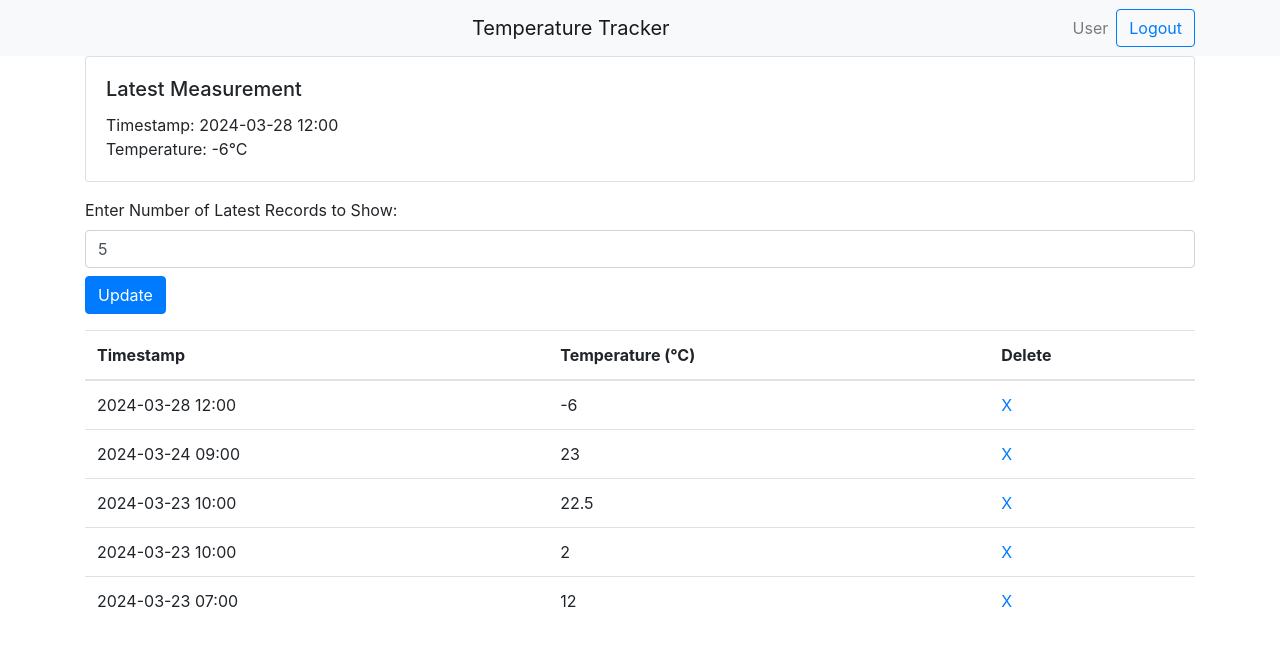
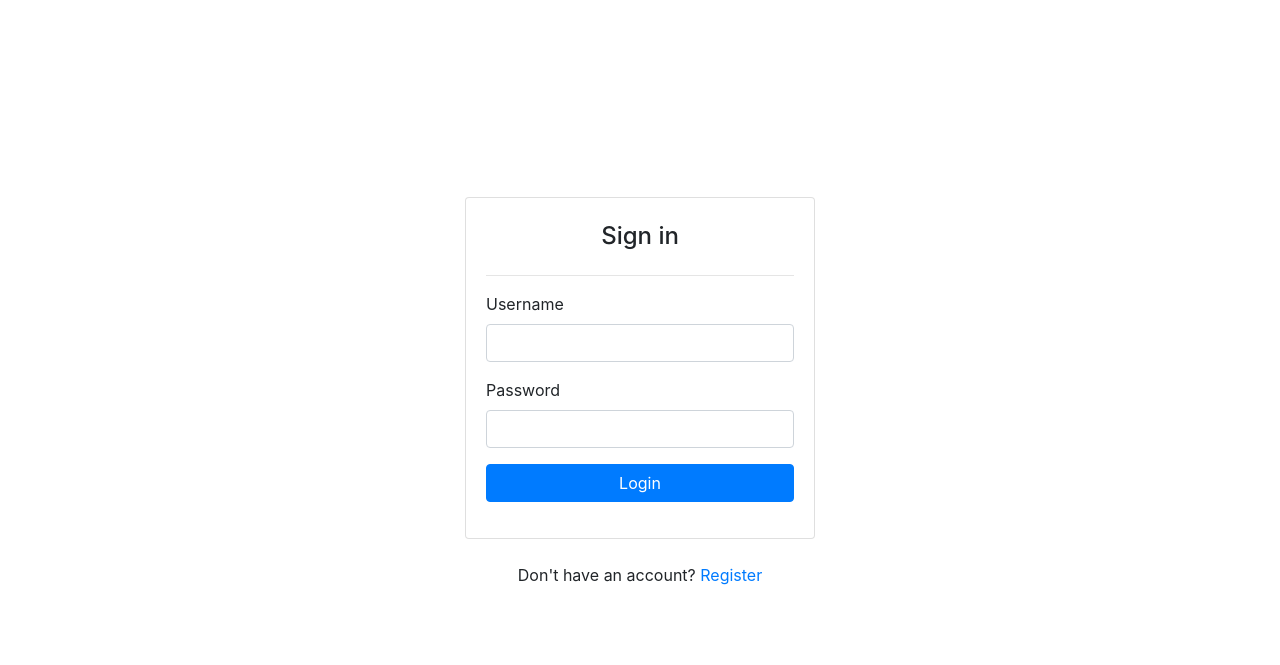
Before and after one commit to deekeej/Weather-App, a Flask app: page / in a window 1280 px wide. Shown: the top 665 px of the page. After the commit the page ends 585 px from the top, so only its background shows below. Run offline with Flask 3, Linux system fonts and the light colour scheme; some libraries are stand-ins or nearby versions.

Commit message:
MiniProject2

```diff
--- /dev/null
+++ b/controllers/site_routes.py
@@ -0,0 +1,25 @@
+# site_routes.py
+from flask import Blueprint, render_template
+from services.measurement_service import (
+    get_last_measurement,
+    get_last_x_measurements,
+)
+
+site_blueprint = Blueprint('site', __name__)
+
+@site_blueprint.route('/')
+def index():
+    return render_template('login.html')
+
+@site_blueprint.route('/dashboard')
+def dashboard():
+    latest_measurement = get_last_measurement()
+    last_measurements = get_last_x_measurements(5)  # For example, get the last 5
+    num_last_measurements = len(last_measurements)
+
+    return render_template(
+        'dashboard.html',
+        latest_measurement=latest_measurement,
+        last_measurements=last_measurements,
+        num_last_measurements=num_last_measurements,
+    )
--- a/main.py
+++ b/main.py
@@ -1,64 +1,14 @@
-from flask import Flask, render_template, request, redirect, url_for
+from flask import Flask,redirect,url_for
+from controllers.site_routes import site_blueprint
+from controllers.api_routes_user import auth_blueprint
+from controllers.api_routes_measurement import measurement_blueprint
 
 app = Flask(__name__)
 
-# Temporary data
-measurements = [
-    {"timestamp": "2024-03-28 12:00", "temp": -6},
-    {"timestamp": "2024-03-24 09:00", "temp": 23},
-    {"timestamp": "2024-03-23 10:00", "temp": 22.5},
-    {"timestamp": "2024-03-23 10:00", "temp": 2},
-    {"timestamp": "2024-03-23 07:00", "temp": 12},
-    # ... more measurements
-]
-
-
-@app.route('/', methods=['GET', 'POST'])
-@app.route('/<int:num_last_measurements>', methods=['GET'])
-def dashboard(num_last_measurements=5):
-    latest_measurement = measurements[0]
-    if request.method == 'POST':
-        # If the form is submitted, update the number of measurements to display
-        num_last_measurements = int(request.form.get('numRecords', num_last_measurements))
-    last_measurements = measurements[:num_last_measurements]
-    return render_template(
-        'dashboard.html',
-        latest_measurement=latest_measurement,
-        last_measurements=last_measurements,
-        num_last_measurements=num_last_measurements,
-        username="User"
-    )
-
-""""
-@app.route('/')
-@app.route('/<int:num_last_measurements>')
-def dashboard(num_last_measurements=5):  # Display last 5 measurements by default
-    latest_measurement = measurements[0]
-    last_measurements = measurements[:num_last_measurements]
-    return render_template(
-        'dashboard.html',
-        latest_measurement=latest_measurement,
-        last_measurements=last_measurements,
-        num_last_measurements=num_last_measurements,
-        username="User"
-    )
-"""
-
-@app.route('/login', methods=['GET', 'POST'])
-def login():
-    if request.method == 'POST':
-        # Handle login here
-        return redirect(url_for('dashboard'))
-    return render_template('login.html')
-
-@app.route('/register', methods=['GET', 'POST'])
-def register():
-    if request.method == 'POST':
-        # Handle registration here
-        return redirect(url_for('dashboard'))
-    return render_template('register.html')
-
-# More routes and functions as needed...
+# Register the API blueprint
+app.register_blueprint(auth_blueprint, url_prefix='/auth')
+app.register_blueprint(measurement_blueprint, url_prefix='/api')
+app.register_blueprint(site_blueprint)
 
 if __name__ == '__main__':
     app.run(debug=True)
--- a/templates/base.html
+++ b/templates/base.html
@@ -10,7 +10,7 @@
       <div class="navbar-collapse justify-content-between">
         <!-- This is for the centered title -->
         <div class="navbar-center mx-auto">
-          <a class="navbar-brand" href="{{ url_for('dashboard') }}">Temperature Tracker</a>
+          <a class="navbar-brand" href="{{ url_for('site.dashboard') }}">Temperature Tracker</a>
         </div>
         <!-- This is for the username and logout button on the right -->
         <div class="form-inline">
--- a/templates/dashboard.html
+++ b/templates/dashboard.html
@@ -5,9 +5,8 @@
 <div class="card mb-3">
   <div class="card-body">
     <h5 class="card-title">Latest Measurement</h5>
-    <p class="card-text">
-      Timestamp: {{ latest_measurement.timestamp }}<br>
-      Temperature: {{ latest_measurement.temp }}°C
+    <p class="card-text" id="latest-measurement">
+      <!-- Latest measurement will be filled by JavaScript -->
     </p>
   </div>
 </div>
@@ -17,7 +16,7 @@
   <form id="numRecordsForm">
     <div class="form-group">
       <label for="numRecords">Enter Number of Latest Records to Show:</label>
-      <input type="number" class="form-control" id="numRecords" name="numRecords" min="1" value="{{ num_last_measurements }}">
+      <input type="number" class="form-control" id="numRecords" name="numRecords" min="1">
       <button type="submit" class="btn btn-primary mt-2">Update</button>
     </div>
   </form>
@@ -25,7 +24,7 @@
 
 <!-- Table of Last X Measurements with Deletion Icon -->
 <div class="table-responsive">
-  <table class="table">
+  <table class="table" id="measurements-table">
     <thead>
       <tr>
         <th scope="col">Timestamp</th>
@@ -34,16 +33,24 @@
       </tr>
     </thead>
     <tbody>
-      {% for measurement in last_measurements %}
-      <tr>
-        <td>{{ measurement.timestamp }}</td>
-        <td>{{ measurement.temp }}</td>
-        <td><a href="#" class="delete-record" data-timestamp="{{ measurement.timestamp }}">X</a></td>
-      </tr>
-      {% endfor %}
+      <!-- Measurements will be filled by JavaScript -->
     </tbody>
   </table>
 </div>
+
+<!-- Input for New Measurement -->
+<div class="mb-3">
+  <form id="addMeasurementForm">
+    <div class="form-group">
+      <label for="newTemp">New Temperature (°C):</label>
+      <input type="number" class="form-control" id="newTemp">
+      <button type="submit" class="btn btn-primary mt-2">Add Measurement</button>
+    </div>
+  </form>
+</div>
+
+<!-- Rest of your existing content -->
+
 
 <!-- Placeholder for Chart -->
 <div id="temperatureChart" class="mt-4">
@@ -52,21 +59,87 @@
 </div>
 
 <script>
-  document.addEventListener('DOMContentLoaded', function() {
-    const tableBody = document.querySelector('table tbody');
-    tableBody.addEventListener('click', function(event) {
-      if (event.target.classList.contains('delete-record')) {
+document.addEventListener('DOMContentLoaded', function() {
+    // Function to update the latest measurement display
+    function updateLatestMeasurement() {
+    fetch('/api/measurements/latest')
+        .then(response => response.json())
+        .then(data => {
+            const measurementDiv = document.getElementById('latest-measurement');
+            if (data) {
+                measurementDiv.innerHTML = `
+                    Timestamp: ${data.timestamp}<br>
+                    Temperature: ${data.temp}°C
+                `;
+            } else {
+                measurementDiv.innerHTML = 'No measurements available.';
+            }
+        });
+}
+
+     // Function to add a new measurement
+     const addForm = document.getElementById('addMeasurementForm');
+    addForm.addEventListener('submit', function(event) {
         event.preventDefault();
-        event.target.closest('tr').remove();
-      }
+        const newTemp = document.getElementById('newTemp').value;
+
+        fetch('/api/measurements', {
+            method: 'POST',
+            headers: { 'Content-Type': 'application/json' },
+            body: JSON.stringify({ temp: newTemp })
+        })
+        .then(response => {
+            if (response.ok) {
+                updateLatestMeasurement(); // Update the latest measurement display
+                updateMeasurementsTable(document.getElementById('numRecords').value || 5); // Update the measurements table
+                document.getElementById('newTemp').value = ''; // Reset input field
+            }
+        });
     });
 
+
+    // Function to update the table with the last X measurements
+    function updateMeasurementsTable(numRecords) {
+        fetch(`/api/measurements/last/${numRecords}`)
+            .then(response => response.json())
+            .then(data => {
+                const tableBody = document.querySelector('#measurements-table tbody');
+                tableBody.innerHTML = data.map(measurement => `
+                    <tr>
+                        <td>${measurement.timestamp}</td>
+                        <td>${measurement.temp}</td>
+                        <td><button class="btn btn-danger delete-record" data-timestamp="${measurement.timestamp}">X</button></td>
+                    </tr>
+                `).join('');
+            });
+    }
+
+    // Fetch and display the latest measurement when the page loads
+    updateLatestMeasurement();
+
+    // Event listener for the form to update the table
     const form = document.getElementById('numRecordsForm');
     form.addEventListener('submit', function(event) {
-      event.preventDefault();
-      const numRecords = document.getElementById('numRecords').value;
-      window.location.href = '/' + numRecords; // Navigate to the URL with the new number
+        event.preventDefault();
+        const numRecords = document.getElementById('numRecords').value;
+        updateMeasurementsTable(numRecords);
     });
-  });
+
+    // Event delegation for deleting measurements
+    const tableBody = document.querySelector('#measurements-table tbody');
+    tableBody.addEventListener('click', function(event) {
+        if (event.target.classList.contains('delete-record')) {
+            event.preventDefault();
+            const timestamp = event.target.getAttribute('data-timestamp');
+            fetch(`/api/measurements/delete/${timestamp}`, { method: 'DELETE' })
+                .then(response => {
+                    if (response.ok) {
+                        updateMeasurementsTable(document.getElementById('numRecords').value || 5);
+                        updateLatestMeasurement();
+                    }
+                });
+        }
+    });
+});
 </script>
 {% endblock %}
--- a/templates/login.html
+++ b/templates/login.html
@@ -16,7 +16,7 @@
           <article class="card-body">
             <h4 class="card-title text-center mb-4 mt-1">Sign in</h4>
             <hr>
-            <form method="POST" action="{{ url_for('login') }}">
+            <form method="POST" action="{{ url_for('auth.login') }}">
               <div class="form-group">
                 <label for="username">Username</label>
                 <input type="text" class="form-control" id="username" name="username" required>
@@ -31,7 +31,7 @@
             </form>
           </article>
         </div>
-        <p class="text-center mt-4">Don't have an account? <a href="{{ url_for('register') }}">Register</a></p>
+        <p class="text-center mt-4">Don't have an account? <a href="{{ url_for('auth.register') }}">Register</a></p>
       </div>
     </div>
   </div>
--- a/templates/register.html
+++ b/templates/register.html
@@ -16,7 +16,7 @@
           <article class="card-body">
             <h4 class="card-title text-center mb-4 mt-1">Register</h4>
             <hr>
-            <form method="POST" action="{{ url_for('register') }}">
+            <form method="POST" action="{{ url_for('auth.register') }}">
               <div class="form-group">
                 <label for="username">Username</label>
                 <input type="text" class="form-control" id="username" name="username" required>
@@ -39,7 +39,7 @@
             </form>
           </article>
         </div>
-        <p class="text-center mt-4">Already have an account? <a href="{{ url_for('login') }}">Login</a></p>
+        <p class="text-center mt-4">Already have an account? <a href="{{ url_for('auth.login') }}">Login</a></p>
       </div>
     </div>
   </div>
```
Also changed, not shown: controllers/api_routes_measurement.py (added, +30 -0 lines), controllers/api_routes_user.py (added, +27 -0 lines), database/database.py (added, +8 -0 lines), services/measurement_service.py (added, +43 -0 lines), services/user_service.py (added, +9 -0 lines), __init__.py (added), controllers/__init__.py (added), database/__init__.py (added), services/__init__.py (added).
